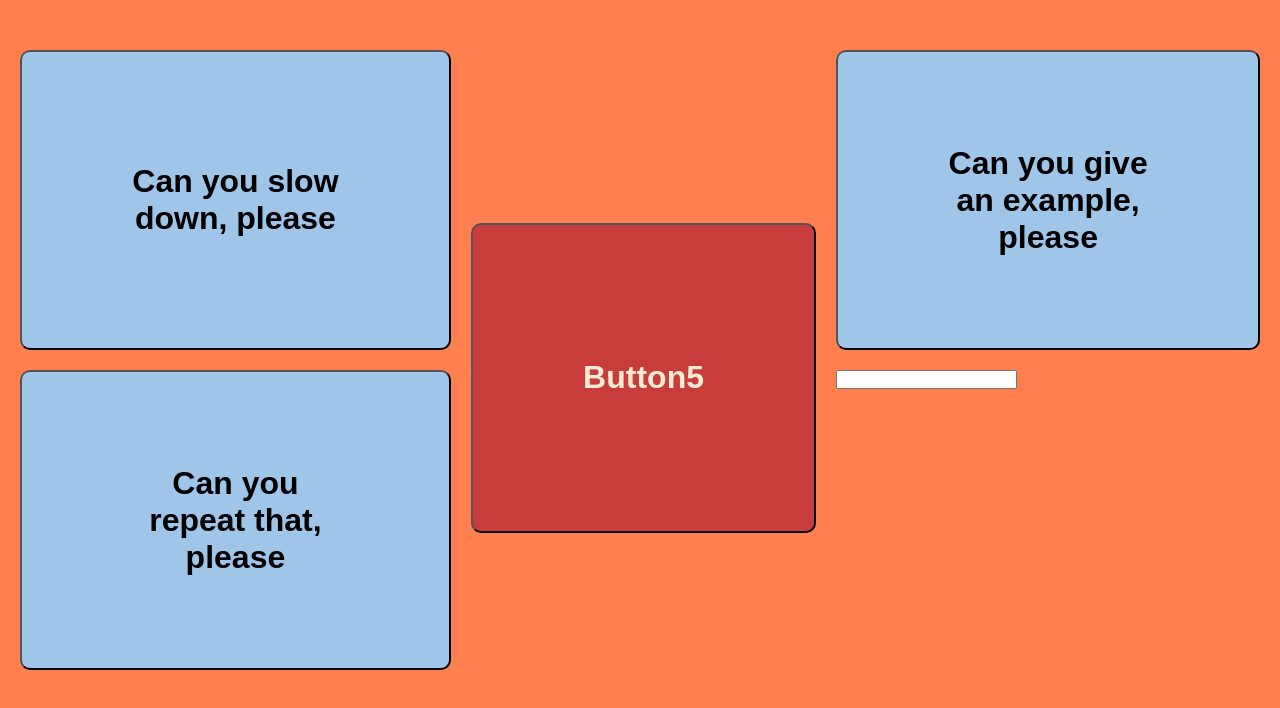
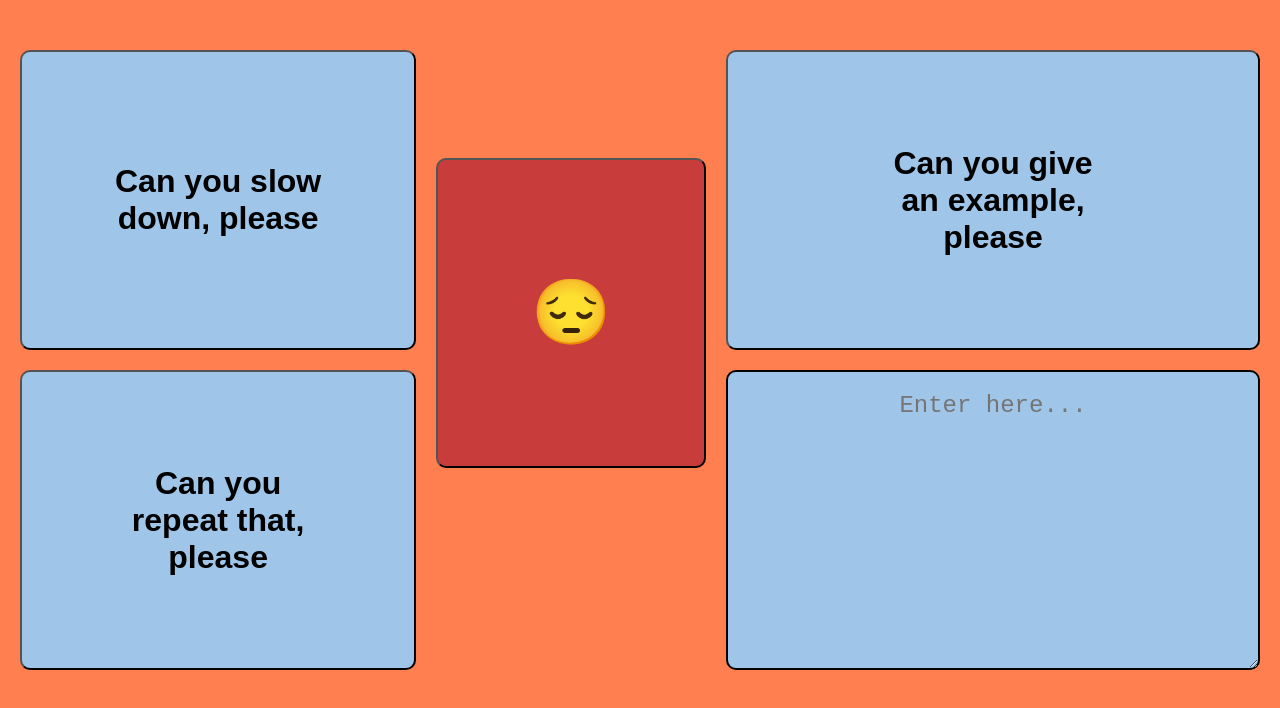
Before and after one commit to liuwilliam424/Parrot, a plain HTML site: page html/student_confused.html in a window 1280 px wide. Drawn offline with Linux system fonts and the light colour scheme.

Commit message:
confused pagea
PHEPLEHPLPL

```diff
--- a/html/student_confused.html
+++ b/html/student_confused.html
@@ -21,10 +21,10 @@
             <button type = "button" id = "b3" class = "small_btn">Can you <br />repeat that, <br />please</button>
           </div>
           <div class="grid-item">
-            <input type="text" id="text4" name="text4"><br>
+            <textarea rows="2" cols="20" wrap="hard" id="text4" name="text4" placeholder="Enter here..." style="background-color:#9fc5e8;"></textarea>
           </div>
           <div class="grid-item">
-            <button type = "button" id = "b5" class = "big_btn">Button5</button>
+            <button type = "button" id = "b5" class = "big_btn">😔</button>
           </div>
         </div>
       </div>
--- a/index.css
+++ b/index.css
@@ -92,13 +92,8 @@ p {
 
 
 #okay_button {
-<<<<<<< Updated upstream
-    background-color: rgb(240, 220, 50);
-    display: block;
-=======
     background-color: rgb(240, 150, 50);
     display:block;
->>>>>>> Stashed changes
     height: 100px;
     width: 100px;
     padding: 20px;
--- a/student_confused.css
+++ b/student_confused.css
@@ -4,6 +4,7 @@
     box-sizing: border-box;
 }
 :root {
+    --emoji-font-size: 4rem;
     --large-font-size: 2rem;
     --medium-font-size: 1.5rem;
     --small-font-size: 1rem;
@@ -30,12 +31,27 @@ html,body {
     margin-top: 50px;
 }
 
+#text4 {
+    display: flex;
+    border-color: black;
+    border-width: 2px;
+    width: 100%;
+    height: 300px;
+    padding: 20px;
+    border-radius: 10px;
+    text-align: center;
+    outline: none;
+    font-size: var(--medium-font-size);
+    cursor: pointer;
+    transition: .3s all;
+    justify-content: center;
+}
 
 .small_btn {
     width: 100%;
     height: 300px;
     background-color: rgb(159,197,232);
-    outline:  black;
+    outline: black;
 
     border-radius: 10px;
     font-size: var(--large-font-size);
@@ -51,18 +67,18 @@ html,body {
     background-color: rgb(200, 60, 60);
     border-radius: 10px;
     outline: black;
-    font-size: var(--large-font-size);
+    font-size: var(--emoji-font-size);
     color:antiquewhite;
     cursor: pointer;
     font-weight: bold;
     transition: .3s all;
-    margin-top: 50%;
+    margin-top: 40%;
 }
 
 .grid-container {
     display: grid;
     grid-template-areas: "button1 button5 button2"
-                         "button3 button5 button4";
+                         "button3 button5 text4";
     grid-gap: 20px;
 }
 
@@ -79,7 +95,7 @@ html,body {
 }
 
 .grid-item:nth-child(4) {
-    grid-area: button4;
+    grid-area: text4;
 }
 
 .grid-item:nth-child(5) {
```
